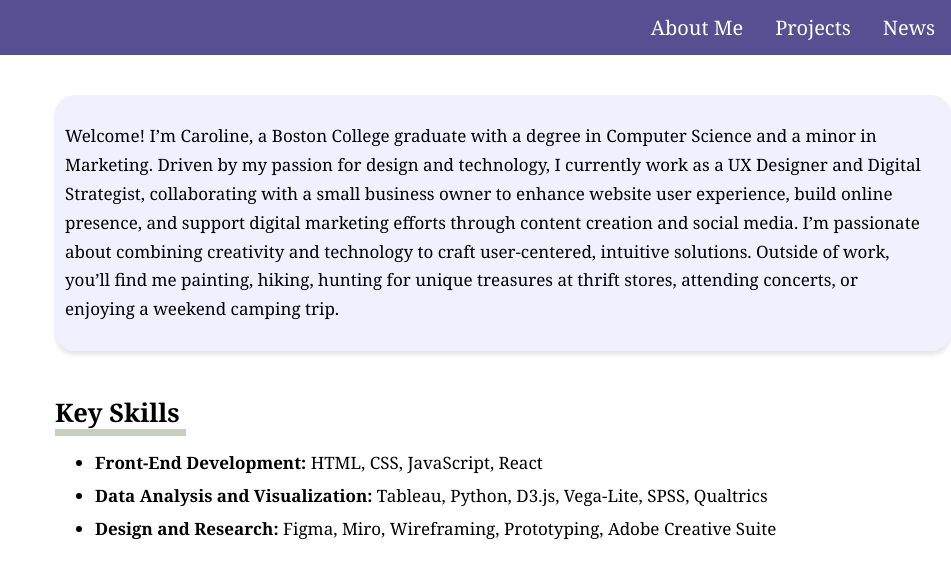
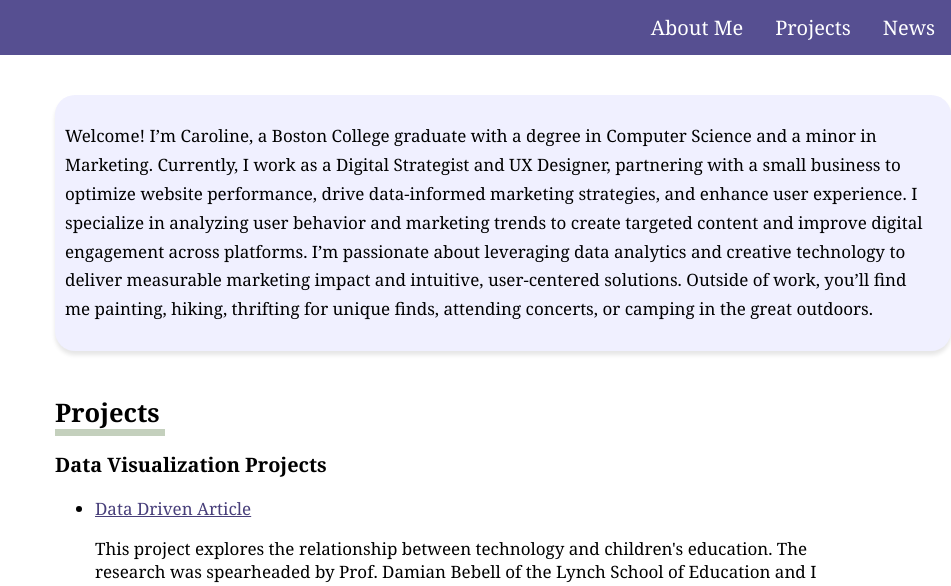
Before and after one commit to bergcg/bergcg, a plain HTML site: page index.html in a window 1280 px wide. Shown: the top 586 px of the page, 329-1280 px from the left. Drawn offline with Linux system fonts and the light colour scheme.

Commit message:
Update index.html

```diff
--- a/index.html
+++ b/index.html
@@ -115,38 +115,13 @@
         <section class="shadow">
           <section id="about">
             <p>
-              Welcome! I’m Caroline, a Boston College graduate with a degree in
-              Computer Science and a minor in Marketing. Driven by my passion
-              for design and technology, I currently work as a UX Designer and
-              Digital Strategist, collaborating with a small business owner to
-              enhance website user experience, build online presence, and
-              support digital marketing efforts through content creation and
-              social media. I’m passionate about combining creativity and
-              technology to craft user-centered, intuitive solutions. Outside of
-              work, you’ll find me painting, hiking, hunting for unique
-              treasures at thrift stores, attending concerts, or enjoying a
-              weekend camping trip.
+          Welcome! I’m Caroline, a Boston College graduate with a degree in Computer Science and a minor in Marketing. Currently, I work as a Digital Strategist and UX Designer, partnering with a small business to optimize website performance, drive data-informed marketing strategies, and enhance user experience. I specialize in analyzing user behavior and marketing trends to create targeted content and improve digital engagement across platforms.
+
+I’m passionate about leveraging data analytics and creative technology to deliver measurable marketing impact and intuitive, user-centered solutions. Outside of work, you’ll find me painting, hiking, thrifting for unique finds, attending concerts, or camping in the great outdoors.
             </p>
           </section>
         </section>
-        <br />
-        <section id="skills">
-          <h2><span class="highlight-text">Key Skills</span></h2>
-          <ul>
-            <li>
-              <strong>Front-End Development:</strong> HTML, CSS, JavaScript,
-              React
-            </li>
-            <li>
-              <strong>Data Analysis and Visualization:</strong> Tableau, Python,
-              D3.js, Vega-Lite, SPSS, Qualtrics
-            </li>
-            <li>
-              <strong>Design and Research:</strong> Figma, Miro, Wireframing,
-              Prototyping, Adobe Creative Suite
-            </li>
-          </ul>
-        </section>
+
 
         <br />
         <section id="projects">
```
